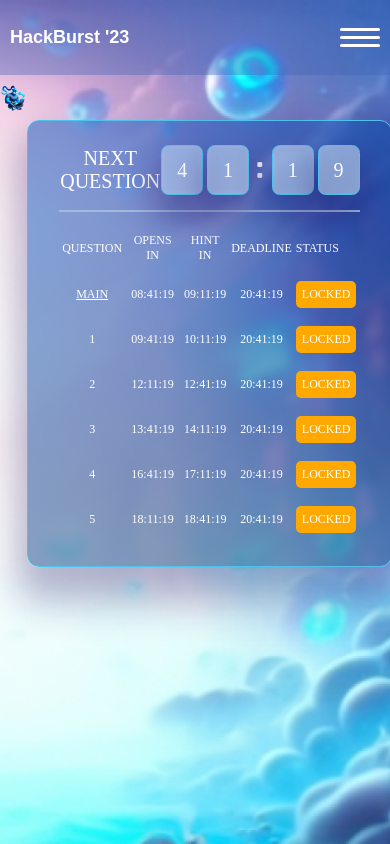
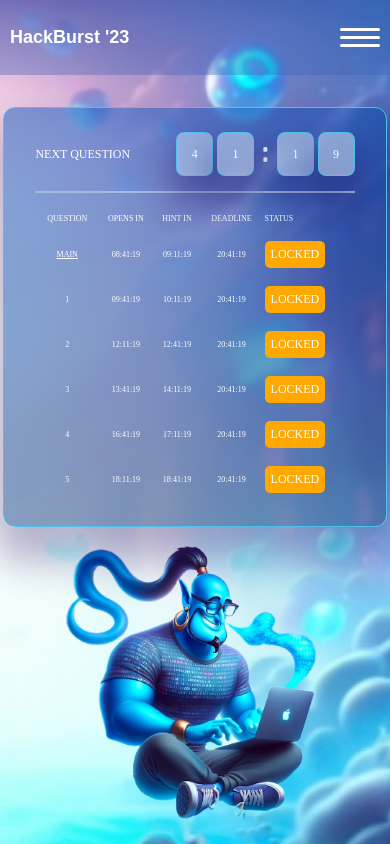
Before and after one commit to Thejus5/hackburst23, a React (Vite) app: page / in a window 390 px wide. Built offline with nearby package versions, Linux system fonts and the light colour scheme; a web font is replaced by a local one.

Commit message:
home page responsiveness

```diff
--- a/src/HomePage/home.styles.ts
+++ b/src/HomePage/home.styles.ts
@@ -2,10 +2,10 @@ import styled, { keyframes } from "styled-components";
 
 const bobAnimation = keyframes`
     0% {
-        top: -10px;
+      margin-top: -10px;
     }
     100% {
-        top: 10px;
+      margin-top: 10px;
     }
 `;
 
@@ -13,24 +13,54 @@ export const HomeWrapper = styled.section`
   display: flex;
   width: 100%;
   max-width: 1440px;
+  height: 90vh;
   margin: 0 auto;
+
+  .avatarImage{
+    width: 100%;
+    height: auto;
+    /* animation: ${bobAnimation} 2s infinite alternate; */
+  }
+
+  @media (max-width: 1000px) {
+    width: 100%;
+    flex-direction: column-reverse;
+    overflow-y: scroll;
+    .avatarImage{
+      width: 75%;
+      margin: 0 auto;
+    }
+  }
 `;
 
 export const AvatarWrapper = styled.div`
-  position: relative;
+  flex-grow: 1;
   width: 100%;
-  height: fit-content;
+  height: auto;
+
   img {
-    position: absolute;
-    top: 0;
-    left: 0;
     width: 100%;
     height: auto;
     animation: ${bobAnimation} 2s infinite alternate;
   }
+  @media (max-width: 1000px) {
+    margin: 0 auto;
+    display: flex;
+    height: 100%;
+    justify-content: center;
+  }
 `;
 
 export const LeaderBoardWrapper = styled.div`
+  flex-grow: 1;
   width: 100%;
-  /* background-color: azure; */
+  padding: 0 10px;
+  @media (max-width: 1000px) {
+    display: flex;
+    justify-content: center;
+  }
+  @media (max-width: 1000px) {
+    padding: 0;
+  }
+
 `;
--- a/src/HomePage/home.tsx
+++ b/src/HomePage/home.tsx
@@ -9,9 +9,8 @@ export default function Home() {
     <AppBackground>
       <Navigation />
       <HomeWrapper>
-        <AvatarWrapper>
-          <img src={AvatarImage} alt="avatar image" />
-        </AvatarWrapper>
+        <img className="avatarImage" src={AvatarImage} alt="avatar image" />
+        {/* <AvatarWrapper></AvatarWrapper> */}
         <LeaderBoardWrapper>
           <LeaderBoard />
         </LeaderBoardWrapper>
--- a/src/atomicComponents/MiniTimerBlock/miniTimerBlock.styles.ts
+++ b/src/atomicComponents/MiniTimerBlock/miniTimerBlock.styles.ts
@@ -29,6 +29,11 @@ export const TimerWrapper = styled.div`
     text-transform: uppercase;
     color: ${colors.white};
   }
+
+  @media (max-width: 500px) {
+    width: 35px;
+    height: 42px;
+  }
 `;
 
 export const TimerDividerImage = styled.img`
--- a/src/molecularComponets/QuestionBoard/questionBoard.styles.ts
+++ b/src/molecularComponets/QuestionBoard/questionBoard.styles.ts
@@ -43,10 +43,17 @@ export const Wrapper = styled.div`
     margin: 15px 0 18px;
   }
 
-  /* @media (max-width: 1300px) {
-    width: 650px;
-    max-width: 100% !important;
-  } */
+  @media (max-width: 500px) {
+    width: 85%;
+    .timerWrapper {
+      p {
+        font-size: 12px;
+      }
+    }
+  }
+  @media (max-width: 420px) {
+    width: 98%;
+  }
 `;
 
 export const DataTable = styled.table`
@@ -75,4 +82,11 @@ export const DataTable = styled.table`
     text-decoration: underline;
     color: ${colors.white};
   }
+
+  @media (max-width: 500px) {
+    th,td{
+      font-size: 8px;
+    }
+  }
+
 `;
```
